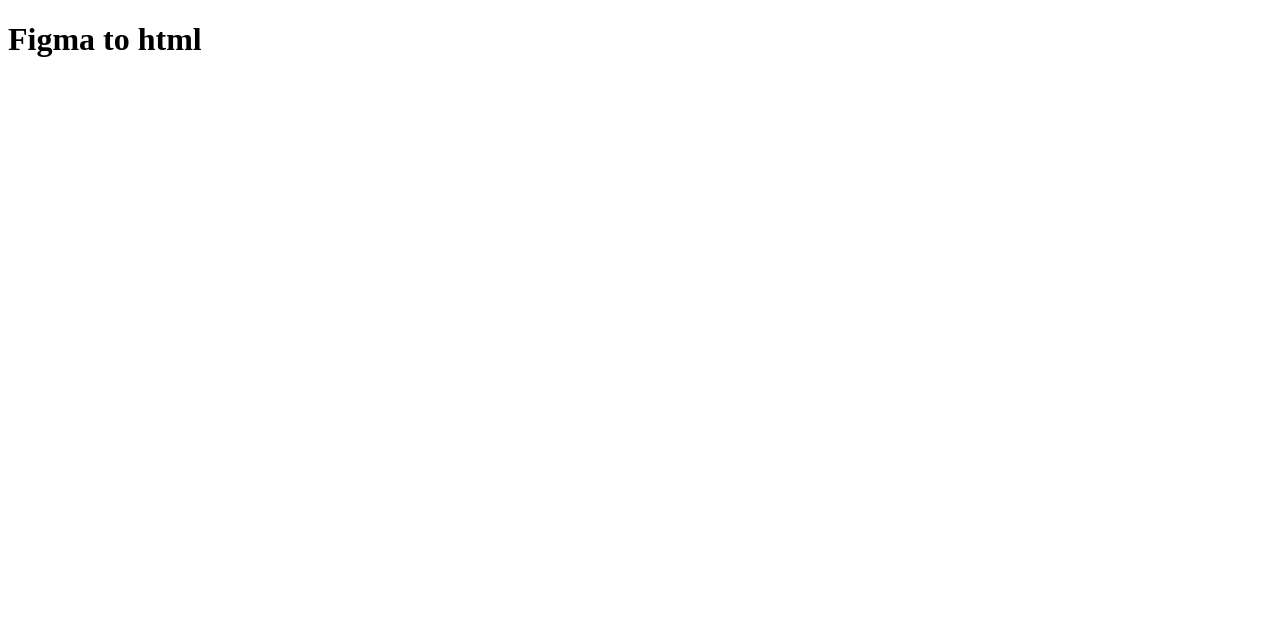
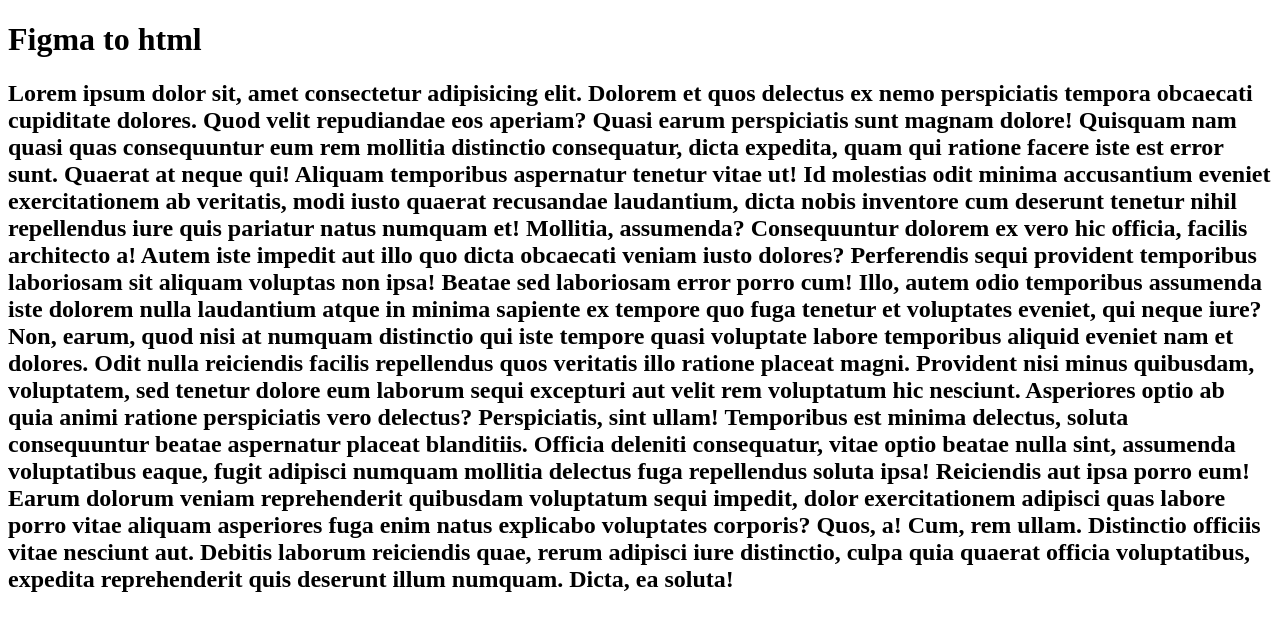
Before and after one commit to nguyenhoahl123/Project--1, a plain HTML site: page index.html in a window 1280 px wide. Drawn offline with Linux system fonts and the light colour scheme.

Commit message:
change-1

```diff
--- a/index.html
+++ b/index.html
@@ -7,5 +7,15 @@
   </head>
   <body>
     <h1>Figma to html</h1>
+    <h2>Lorem ipsum dolor sit, amet consectetur adipisicing elit. Dolorem et quos delectus ex nemo perspiciatis tempora obcaecati cupiditate dolores. Quod velit repudiandae eos aperiam? Quasi earum perspiciatis sunt magnam dolore!
+    Quisquam nam quasi quas consequuntur eum rem mollitia distinctio consequatur, dicta expedita, quam qui ratione facere iste est error sunt. Quaerat at neque qui! Aliquam temporibus aspernatur tenetur vitae ut!
+    Id molestias odit minima accusantium eveniet exercitationem ab veritatis, modi iusto quaerat recusandae laudantium, dicta nobis inventore cum deserunt tenetur nihil repellendus iure quis pariatur natus numquam et! Mollitia, assumenda?
+    Consequuntur dolorem ex vero hic officia, facilis architecto a! Autem iste impedit aut illo quo dicta obcaecati veniam iusto dolores? Perferendis sequi provident temporibus laboriosam sit aliquam voluptas non ipsa!
+    Beatae sed laboriosam error porro cum! Illo, autem odio temporibus assumenda iste dolorem nulla laudantium atque in minima sapiente ex tempore quo fuga tenetur et voluptates eveniet, qui neque iure?
+    Non, earum, quod nisi at numquam distinctio qui iste tempore quasi voluptate labore temporibus aliquid eveniet nam et dolores. Odit nulla reiciendis facilis repellendus quos veritatis illo ratione placeat magni.
+    Provident nisi minus quibusdam, voluptatem, sed tenetur dolore eum laborum sequi excepturi aut velit rem voluptatum hic nesciunt. Asperiores optio ab quia animi ratione perspiciatis vero delectus? Perspiciatis, sint ullam!
+    Temporibus est minima delectus, soluta consequuntur beatae aspernatur placeat blanditiis. Officia deleniti consequatur, vitae optio beatae nulla sint, assumenda voluptatibus eaque, fugit adipisci numquam mollitia delectus fuga repellendus soluta ipsa!
+    Reiciendis aut ipsa porro eum! Earum dolorum veniam reprehenderit quibusdam voluptatum sequi impedit, dolor exercitationem adipisci quas labore porro vitae aliquam asperiores fuga enim natus explicabo voluptates corporis? Quos, a!
+    Cum, rem ullam. Distinctio officiis vitae nesciunt aut. Debitis laborum reiciendis quae, rerum adipisci iure distinctio, culpa quia quaerat officia voluptatibus, expedita reprehenderit quis deserunt illum numquam. Dicta, ea soluta!</h2>
   </body>
 </html>
```
